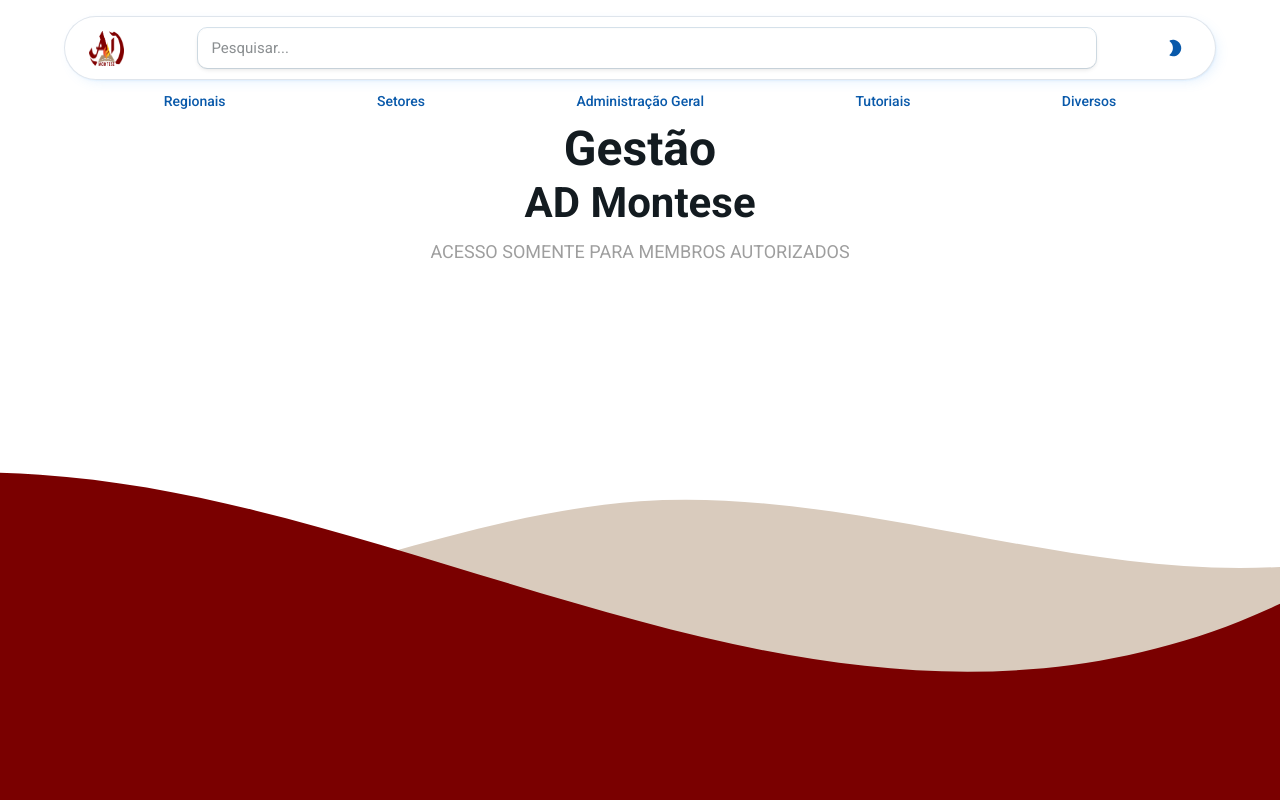
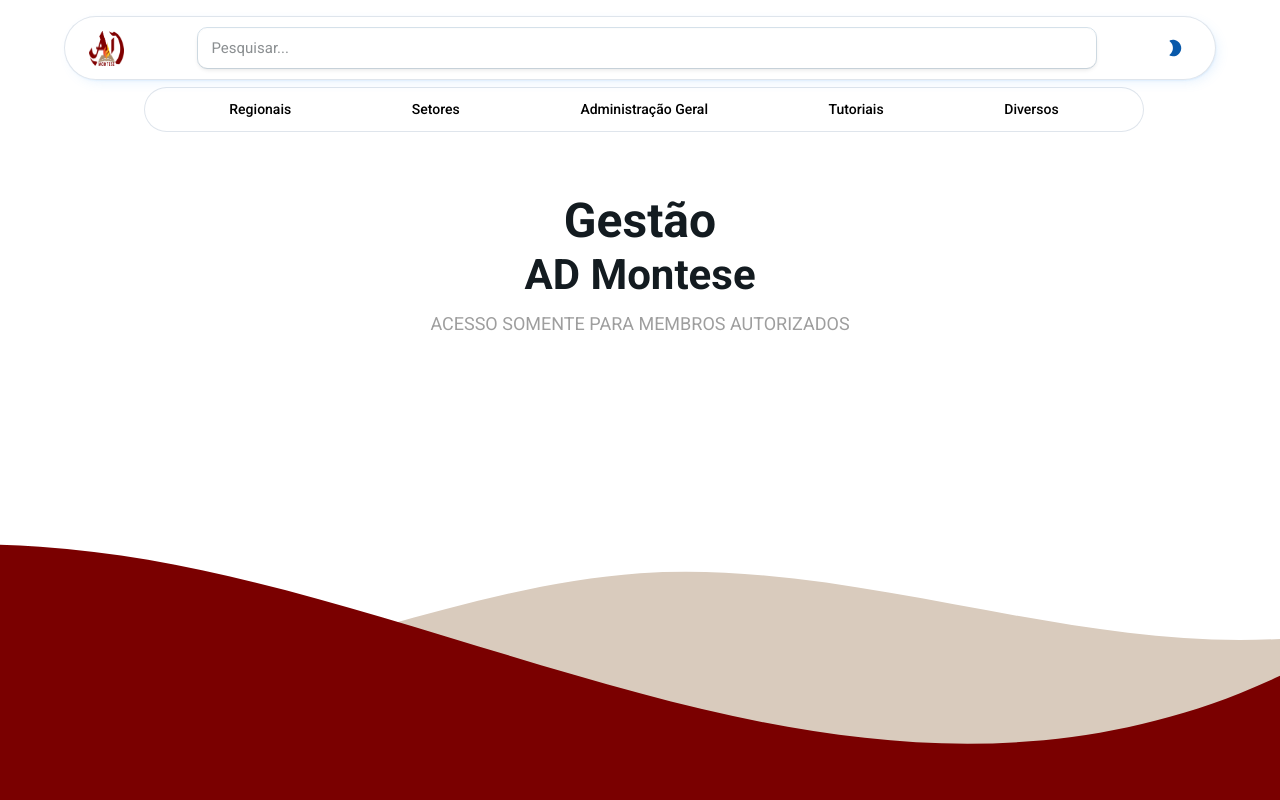
Before and after one commit to levibf/igreja-link, a React (Vite) app: page / in a window 1280 px wide. Shown: the top 800 px of the page. Built offline with nearby package versions, Linux system fonts and the light colour scheme.

Commit message:
Mudanças no layout

```diff
--- a/package.json
+++ b/package.json
@@ -14,12 +14,13 @@
     "@emotion/styled": "^11.13.0",
     "@mui/icons-material": "^5.16.7",
     "@mui/material": "^5.16.7",
+    "bootstrap": "^5.3.3",
     "context": "^3.0.31",
-    "bootstrap": "^5.3.3",
     "react": "^18.3.1",
     "react-bootstrap": "^2.10.4",
     "react-dom": "^18.3.1",
     "react-icons": "^5.3.0",
+    "react-perfect-scrollbar": "^1.5.8",
     "react-router-dom": "^6.26.1"
   },
   "devDependencies": {
--- a/src/components/AppAppBar.jsx
+++ b/src/components/AppAppBar.jsx
@@ -166,8 +166,16 @@
           <Box
             sx={{
               display: { xs: 'none', md: 'flex' },
+              justifyContent: 'center',
               py: 0.2,
+              backgroundColor: 'background.default', // Define a cor de fundo
+              border: '1px solid', // Adiciona a borda
+              borderColor: 'divider', // Define a cor da borda
+              borderRadius: '2em', // Opcional: arredonda os cantos
               boxShadow: 0,
+              margin: '7px',
+              maxWidth: '1000px',
+              marginLeft: 10
             }}
           >
             <Container maxWidth="lg">
@@ -177,11 +185,11 @@
                   justifyContent: 'space-around',
                 }}
               >
-                <Button component={Link} to="/regionais" color="inherit">Regionais</Button>
-                <Button component={Link} to="/setores" color="inherit">Setores</Button>
-                <Button component={Link} to="/section3" color="inherit">Administração Geral</Button>
-                <Button component={Link} to="/section4" color="inherit">Tutoriais</Button>
-                <Button component={Link} to="/section4" color="inherit">Diversos</Button>
+                <Button component={Link} to="/regionais" color="inherit" sx={{ color: '#000000' }}>Regionais</Button>
+                <Button component={Link} to="/setores" color="inherit" sx={{ color: '#000000' }}>Setores</Button>
+                <Button component={Link} to="/section3" color="inherit" sx={{ color: '#000000' }}>Administração Geral</Button>
+                <Button component={Link} to="/section4" color="inherit" sx={{ color: '#000000' }}>Tutoriais</Button>
+                <Button component={Link} to="/section4" color="inherit" sx={{ color: '#000000' }}>Diversos</Button>
               </Box>
             </Container>
           </Box>
--- a/src/components/Features.jsx
+++ b/src/components/Features.jsx
@@ -20,7 +20,7 @@
   return (
     <Container sx={{ marginBottom: 10 }}>
       {/* Espaço para compensar a altura da AppBar */}
-      <Box sx={{ height: 110 }} />
+      <Box sx={{ height: 130 }} />
       <Typography variant="h4" gutterBottom>
         Regionais
       </Typography>
--- a/src/components/Home/HomeCard.jsx
+++ b/src/components/Home/HomeCard.jsx
@@ -12,7 +12,7 @@
                 alignItems: 'center',
                 textAlign: 'center',
                 padding: '2rem',
-                marginTop: '5.5rem'
+                marginTop: '10rem'
             }}
         >
             <Container maxWidth="md" sx={{
--- a/src/components/Regional/RegionalDetalhes.jsx
+++ b/src/components/Regional/RegionalDetalhes.jsx
@@ -35,7 +35,7 @@
             sx={{
                 textAlign: 'center',
                 padding: '2rem',
-                marginTop: '5rem'
+                marginTop: 'rem'
             }}
         >
             <Typography variant="h4" gutterBottom>
--- a/src/components/Setor/Setor.jsx
+++ b/src/components/Setor/Setor.jsx
@@ -20,7 +20,7 @@
   return (
     <Container sx={{ paddingBottom: 2.5 }}>
       {/* Espaço para compensar a altura da AppBar */}
-      <Box sx={{ height: 110 }} />
+      <Box sx={{ height: 130 }} />
 
       <Typography variant="h4" gutterBottom>
         Setores
--- a/src/pages/Layout.jsx
+++ b/src/pages/Layout.jsx
@@ -14,6 +14,7 @@
 import AppAppBar from '../components/AppAppBar';
 import Footer from '../components/Footer';
 import getLPTheme from '../getLPTheme';
+import PerfectScrollbar from 'react-perfect-scrollbar'
 
 function ToggleCustomTheme({ showCustomTheme, toggleCustomTheme }) {
     return (
```
Also changed, not shown: 1 other file (tests, documents, lock files or other folders).
